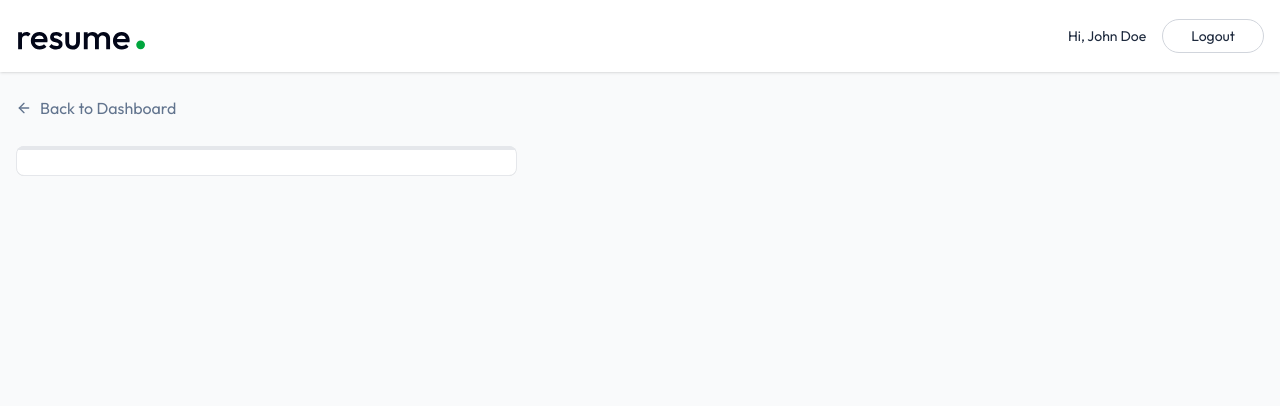
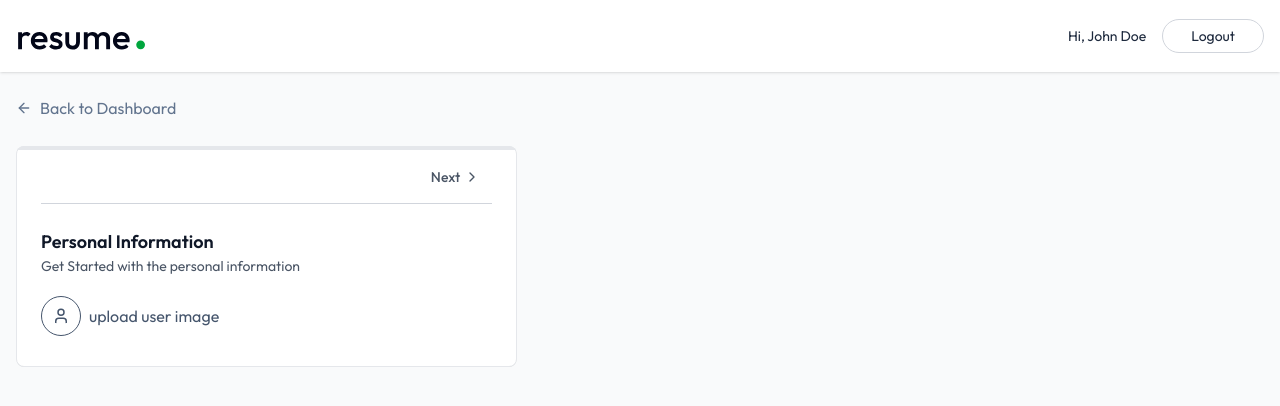
Before and after one commit to trnahnh/Resume-Hippocrates, a React (Vite) app in the folder client/: page /app/builder/1 in a window 1280 px wide. Shown: the top 406 px of the page. Built offline with nearby package versions, Linux system fonts and the light colour scheme; the HTML template or start-up script is replaced by a standard one.

Commit message:
Components

```diff
--- /dev/null
+++ b/client/src/components/PersonalInfoForm.jsx
@@ -0,0 +1,41 @@
+import { User } from 'lucide-react'
+import React from 'react'
+
+const PersonalInfoForm = ({data, onChange, removeBackground, setRemoveBackground}) => {
+
+    const handleChange = (field, value) => {
+        onChange({...data, [field] : value})
+    }
+
+  return (
+    <div>
+        <h3 className='text-lg font-semibold text-gray-900'>Personal Information</h3>
+        <p className='text-sm text-gray-600'>Get Started with the personal information</p>
+        <div className='flex items-center gap-2'>
+            <label>
+                {data.image ? (
+                    <img src={typeof data.image === 'string' ? data.image : URL.createObjectURL(data.image)} alt='user-image' className='w-16 h-16 rounded-full object-cover mt-5 ring ring-slate-300 hover:opacity-80'/>
+                ) : (
+                    <div className='inline-flex items-center gap-2 mt-5 text-slate-600 hover:text-slate-700 cursor-pointer'>
+                        <User className='size-10 p-2.5 border rounded-full'/>
+                        upload user image
+                    </div>
+                )}
+                <input type="file" accept='image/jpeg, image/png' className='hidden' onChange={(e) => handleChange("image", e.target.files[0])}/>
+            </label>
+            {typeof data.image === 'object' && (
+                <div className='flex flex-col gap-1 pl-4 text-sm'>
+                    <p>Remove Background</p>
+                    <label className='relative inline-flex items-center cursor-pointer text-gray-900 gap-3'>
+                        <input type="checkbox" className='sr-only peer' onChange={() => setRemoveBackground(prev => !prev)} checked={removeBackground}/>
+                        <div className='w-9 h-5 bg-slate-300 rounded-full peer peer-checked:bg-green-600 transition-colors duration-200'></div>
+                        <span className='dot absolute left-1 top-1 w-3 h-3 bg-white rounded-full transition-transform duration-200 ease-in-out peer-checked:translate-x-4'></span>
+                    </label>
+                </div>
+            )}
+        </div>
+    </div>
+  )
+}
+
+export default PersonalInfoForm
--- a/client/src/pages/ResumeBuilder.jsx
+++ b/client/src/pages/ResumeBuilder.jsx
@@ -1,7 +1,8 @@
 import React, { useEffect, useState } from 'react'
 import { Link, useParams } from 'react-router-dom'
 import { dummyResumeData } from '../assets/assets'
-import { ArrowLeftIcon, Briefcase, FileText, FolderIcon, GraduationCap, Sparkles, User } from 'lucide-react'
+import { ArrowLeftIcon, Briefcase, ChevronLeft, ChevronRight, FileText, FolderIcon, GraduationCap, Sparkles, User } from 'lucide-react'
+import PersonalInfoForm from '../components/PersonalInfoForm'
 
 const ResumeBuilder = () => {
 
@@ -64,6 +65,28 @@
                 {/* Progress bar using activeSectionIndex */}
                 <hr className='absolute top-0 left-0 right-0 border-2 border-gray-200'/>
                 <hr className='absolute top-0 left-0 h-1 bg-gradient-to-r from-green-500 to-green-600 border-none transition-all duration-2000' style={{width: `${activeSectionIndex * 100 / (sections.length - 1)}%`}}/>
+
+                {/* Section Navigation */}
+                <div className='flex justify-between items-center mb-6 border-b border-gray-300 py-1'>
+                  <div></div>
+                  <div className='flex items-center'>
+                    {activeSectionIndex !== 0 && (
+                      <button onClick={() => setActiveSectionIndex((prevIndex) => Math.max(prevIndex - 1, 0))} className='flex items-center gap-1 p-3 rounded-lg text-sm font-medium text-gray-600 hover:bg-gray-50 transition-all' disabled={activeSectionIndex === 0}>
+                        <ChevronLeft className='size-4'/> Previous
+                      </button>
+                    )}
+                    <button onClick={() => setActiveSectionIndex((prevIndex) => Math.min(prevIndex + 1, sections.length - 1))} className={`flex items-center gap-1 p-3 rounded-lg text-sm font-medium text-gray-600 hover:bg-gray-50 transition-all ${activeSectionIndex === sections.length - 1 && 'opacity-50'}`} disabled={activeSectionIndex === sections.length - 1}>
+                        Next <ChevronRight className='size-4'/>
+                      </button>
+                  </div>
+                </div>
+
+                {/* Form Content */}
+                <div className='space-y-6'>
+                  {activeSection.id === 'personal' && (
+                    <PersonalInfoForm data={resumeData.personal_info} onChange={(data) => setResumeData(prev => ({...prev, personal_info: data}))} removeBackground={removeBackground} setRemoveBackground={setRemoveBackground}/>
+                  )}
+                </div>
               </div>
             </div>
 
```
